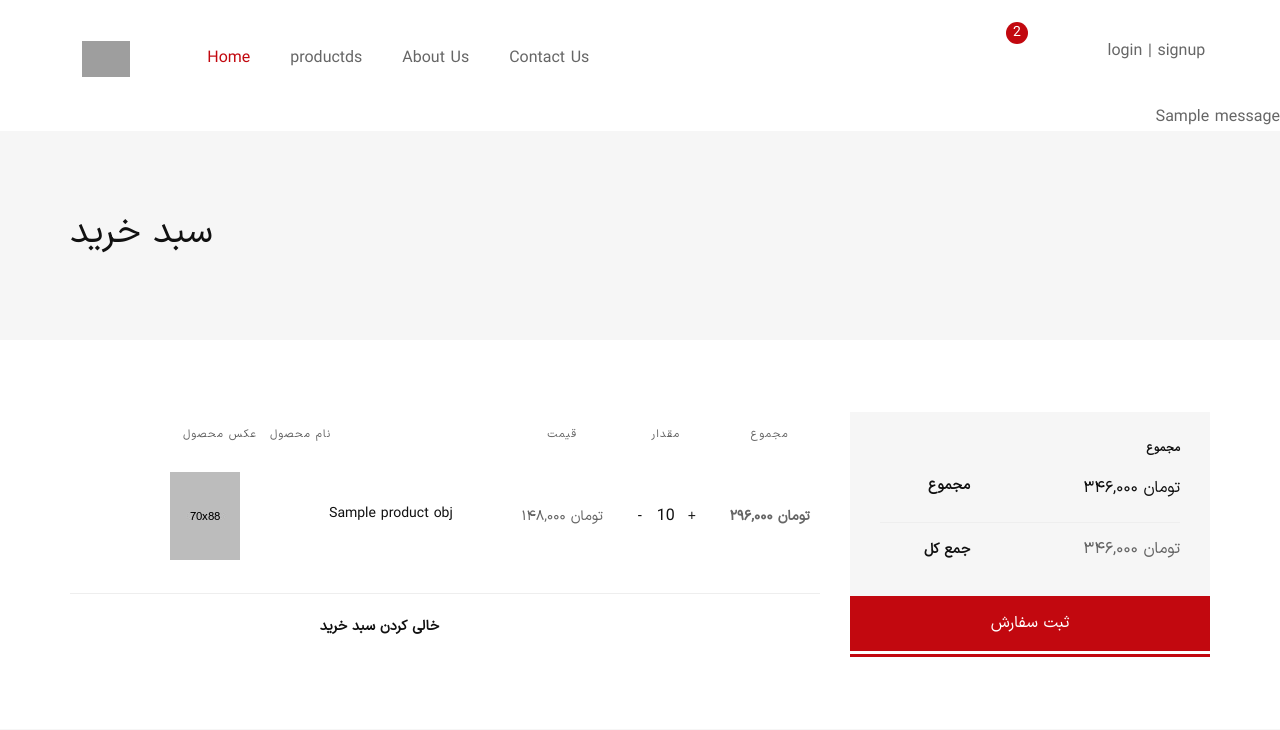
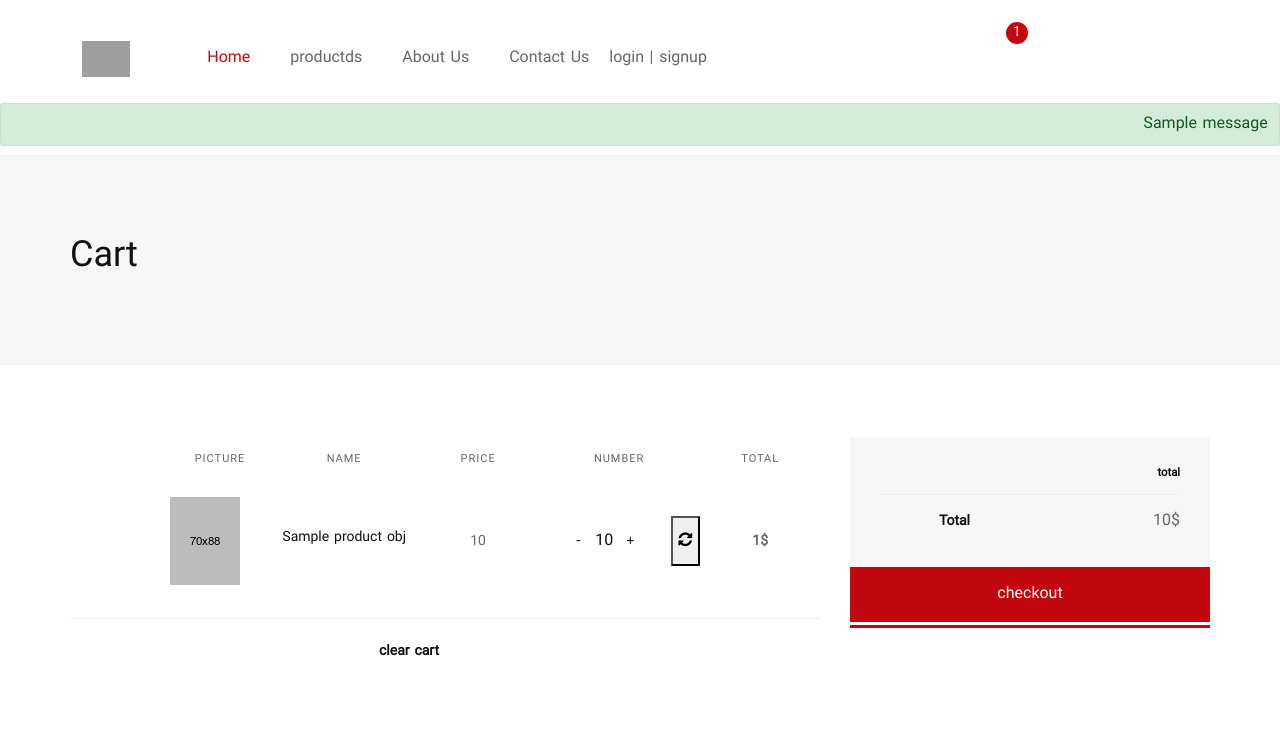
Before and after one commit to mamadparto/online-shop-web-app, a Django app: template cart/templates/cart/cart_detail.html in a window 1280 px wide. Shown: the top 730 px of the page. Run offline with Django 4.2, Linux system fonts and the light colour scheme; the template is opened without the code that fills it: most values are stand-ins (such as "Sample title", 1, 10 or a date in 2020); one stand-in notice (Sample message) is shown; some libraries are stand-ins or nearby versions; some web fonts are replaced; grey boxes are pictures that could not be loaded.

Commit message:
implement cart functionality

```diff
--- /dev/null
+++ b/cart/context_processors.py
@@ -0,0 +1,4 @@
+from .cart import Cart
+
+def cart(request):
+    return {'cart': Cart(request)}
--- a/cart/forms.py
+++ b/cart/forms.py
@@ -4,3 +4,5 @@ class AddToCartProductForm(forms.Form):
     QUANTITY_CHOICES = [(i, str(i)) for i in range(1,16)]
 
     quantity = forms.TypedChoiceField(choices=QUANTITY_CHOICES, coerce=int)
+
+    inplace = forms.BooleanField(required=False, widget=forms.HiddenInput)
--- a/cart/templates/cart/cart_detail.html
+++ b/cart/templates/cart/cart_detail.html
@@ -7,19 +7,7 @@
 
 {% block content %}
 
-        <!-- Breadcrumb area Start -->
-        <div class="breadcrumb-area bg-color ptb--90" data-bg-color="#f6f6f6">
-            <div class="container">
-                <div class="row">
-                    <div class="col-12">
-                        <div class="d-flex justify-content-between align-items-center flex-sm-row flex-column">
-                            <h1 class="page-title">سبد خرید</h1>
-                        </div>
-                    </div>
-                </div>
-            </div>
-        </div>
-        <!-- Breadcrumb area End -->
+    {% include 'topheader.html' with header_name='Cart' %}
 
         <!-- Main Content Wrapper Start -->
         <div class="main-content-wrapper">
@@ -27,19 +15,21 @@
                 <div class="container">
                     <div class="row">
                         <div class="col-lg-8 mb-md--50">
-                            <form class="cart-form" action="#">
+
                                 <div class="row no-gutters">
                                     <div class="col-12">
+                                        {% if cart %}
                                         <div class="table-content table-responsive">
+
                                             <table class="table text-center">
                                                 <thead>
                                                     <tr>
                                                         <th>&nbsp;</th>
-                                                        <th>عکس محصول</th>
-                                                        <th class="text-left">نام محصول</th>
-                                                        <th>قیمت</th>
-                                                        <th>مقدار</th>
-                                                        <th>مجموع</th>
+                                                        <th>picture</th>
+                                                        <th>name</th>
+                                                        <th>price</th>
+                                                        <th>number</th>
+                                                        <th>total</th>
                                                     </tr>
                                                 </thead>
                                                 <tbody>
@@ -48,26 +38,36 @@
                                                   <tr>
                                                     <td class="product-remove text-left"><a href="{% url 'cart:cart_remove' item.product_obj.id %}"><i class="flaticon flaticon-cross"></i></a></td>
                                                     <td class="product-thumbnail text-left">
-                                                        <img src="assets/img/products/prod-10-70x88.jpg" alt="Product Thumnail">
+                                                        <img src="assets/img/products/prod-10-70x88.jpg">
                                                     </td>
-                                                    <td class="product-name wide-column">
+                                                    <td class="product-name">
                                                         <h3>
                                                             <a href="{{item.product_obj.get_absolute_url}}">{{item.product_obj.title}}</a>
                                                         </h3>
                                                     </td>
                                                     <td class="product-price">
                                                         <span class="product-price-wrapper">
-                                                            <span class="money">۱۴۸,۰۰۰ تومان</span>
+                                                            <span class="money">{{item.product_obj.price}}</span>
                                                         </span>
                                                     </td>
                                                     <td class="product-quantity">
-                                                        <div class="quantity">
-                                                            <input type="number" class="quantity-input" name="qty" id="qty-1" value="{{item.quantity}}" min="1">
-                                                        </div>
+                                                        <form class="d-flex" action="{% url 'cart:cart_add' item.product_obj.id %}" method="post">
+                                                            {% csrf_token %}
+
+                                                            <div class="quantity">
+                                                                <input type="number" class="quantity-input" name="quantity" id="qty-1" value="{{item.quantity}}" min="1">
+                                                            </div>
+
+                                                                <button class="smal" type="submit"><i class="fa fa-refresh"></i></button>
+
+                                                                {{item.product_update_quantity_form.inplace}}
+
+                                                        </form>
+
                                                     </td>
                                                     <td class="product-total-price">
                                                         <span class="product-price-wrapper">
-                                                            <span class="money">۲۹۶,۰۰۰ تومان</span>
+                                                            <span class="money">{{item.total_price}}$</span>
                                                         </span>
                                                     </td>
                                                 </tr>
@@ -76,42 +76,40 @@
                                                 </tbody>
                                             </table>
                                         </div>
+
+                                        {% else %}
+
+                                        <p>cart is Empty! please add some products to the cart</p>
+                                        <p><a href="{% url 'product_list' %}">go shoping</a></p>
+                                        {% endif %}
                                     </div>
                                 </div>
                                 <div class="row no-gutters border-top pt--20 mt--20">
                                     <div class="col-sm-6 text-sm-right">
-                                        <button type="submit" class="cart-form__btn">خالی کردن سبد خرید</button>
+                                        <button type="submit" class="cart-form__btn">clear cart</button>
                                     </div>
                                 </div>
-                            </form>
+
                         </div>
                         <div class="col-lg-4">
                             <div class="cart-collaterals">
                                 <div class="cart-totals">
-                                    <h5 class="font-size-14 font-bold mb--15">مجموع</h5>
+                                    <h5 class="font-size-14 font-bold mb--15">total</h5>
                                     <div class="cart-calculator">
-                                        <div class="cart-calculator__item">
-                                            <div class="cart-calculator__item--head">
-                                                <span>مجموع</span>
-                                            </div>
-                                            <div class="cart-calculator__item--value">
-                                                <span>۳۴۶,۰۰۰ تومان</span>
-                                            </div>
-                                        </div>
                                         <div class="cart-calculator__item order-total">
                                             <div class="cart-calculator__item--head">
-                                                <span>جمع کل</span>
+                                                <span>total </span>
                                             </div>
                                             <div class="cart-calculator__item--value">
                                                 <span class="product-price-wrapper">
-                                                    <span class="money">۳۴۶,۰۰۰ تومان</span>
+                                                    <span class="money">{{cart.get_total_price}}$</span>
                                                 </span>
                                             </div>
                                         </div>
                                     </div>
                                 </div>
                                 <a href="checkout.html" class="btn btn-fullwidth btn-bg-red btn-color-white btn-hover-2">
-                                    ثبت سفارش
+                                    checkout
                                 </a>
                             </div>
                         </div>
--- a/products/templates/products/product_list.html
+++ b/products/templates/products/product_list.html
@@ -3,6 +3,9 @@
 {% block title %} product list {% endblock title %}
 
 {% block content %}
+
+
+
 
 <div  class="main-content-wrapper container-fluid">
     <div class="shop-page-wrapper shop-fullwidth">
--- a/products/views.py
+++ b/products/views.py
@@ -43,7 +43,6 @@ class CommentCreatedView(generic.CreateView):
 
 
     def form_valid(self, form):
-        messages.success(self.request, message= 'After validation, your comment will be displayed')
         obj = form.save(commit=False)
         obj.author = self.request.user
 
@@ -51,5 +50,6 @@ class CommentCreatedView(generic.CreateView):
 
         Product = get_object_or_404( models.Product, id = int(self.kwargs['pk']))
         obj.product = Product
+        messages.success(self.request, message= 'After validation, your comment will be displayed')
 
         return super().form_valid(form)
--- a/templates/_base.html
+++ b/templates/_base.html
@@ -78,6 +78,13 @@
                                                 <span class="mm-text"> Contact Us </span>
                                             </a>
                                         </li>
+                                        <li class="mainmenu__item menu-item-has-children">
+                                            {% if user.is_authenticated %}
+                                                <span>welcome {{user.username}}    |   <a href={% url 'account_logout' %}> logout </a></span>
+                                            {% else %}
+                                                <span><a href="{% url 'account_login' %}">login</a>   |   <a href="{% url 'account_signup' %}"> signup </a></span>
+                                            {% endif %}
+                                        </li>
                                     </ul>
                                 </div>
                             </nav>
@@ -92,7 +99,7 @@
                                 <li class="header-toolbar__item mini-cart-item">
                                     <a href="#miniCart" class="header-toolbar__btn toolbar-btn mini-cart-btn">
                                         <i class="flaticon flaticon-shopping-cart"></i>
-                                        <sup class="mini-cart-count">2</sup>
+                                        <sup class="mini-cart-count">{{cart|length}}</sup>
                                     </a>
                                 </li>
                                 <li class="header-toolbar__item user-info">
@@ -119,11 +126,7 @@
                                         <i class="flaticon flaticon-search"></i>
                                     </a>
                                 </li>
-                                {% if user.is_authenticated %}
-                                welcome {{user.username}} | <a href={% url 'account_logout' %}> logout </a>
-                            {% else %}
-                                <a href="{% url 'account_login' %}"> login </a> |  <a href="{% url 'account_signup' %}"> signup </a>
-                            {% endif %}
+
                             </ul>
                         </div>
                     </div>
@@ -140,11 +143,18 @@
 
 
         {% if messages %}
-        <ul class="messages">
-            {% for message in messages %}
-            <li{% if message.tags %} class="{{ message.tags }}"{% endif %}>{{ message }}</li>
-            {% endfor %}
-        </ul>
+            <div class="contaicer" dir="rtl">
+
+                {% for message in messages %}
+                    <div class="alert alert-{{ message.tags }}">{{message}}</div>
+
+                {% endfor %}
+
+            </div>
+
+
+
+
         {% endif %}
 
 
@@ -204,6 +214,8 @@
                     <h3 class="mini-cart__heading mb--40 mb-lg--30 text-right">Cart</h3>
                     <div class="mini-cart__content">
                         <ul class="mini-cart__list text-right">
+                            {% for item in cart %}
+
                             <li class="mini-cart__product d-flex justify-content-between">
                                 <div class="mini-cart__product__image">
                                     <a href="#">
@@ -212,59 +224,25 @@
                                 </div>
                                 <div class="mini-cart__product__content pt-2">
                                     <span class="mini-cart__product__title d-flex flex-row justify-content-between">
-                                        <a href="#">producut 1</a>
-                                        <a href="#" class="">
+                                        <a href="{{item.product_obj.get_absolute_url}}">{{item.product_obj.title}}</a>
+                                        <a href="{% url 'cart:cart_remove' item.product_obj.id %}" class="">
                                             &#10060;
                                         </a>
                                     </span>
                                     <span class="mini-cart__product__quantity">
-                                        <span>49$ </span> &#215; <span>۱</span>
+                                        <span>{{item.product_obj.price}}$ </span> &#215; <span>{{item.quantity}}</span>
                                     </span>
                                 </div>
                             </li>
-                            <li class="mini-cart__product d-flex justify-content-between">
-                                <div class="mini-cart__product__image">
-                                    <a href="#">
-                                        <img src="{% static 'img/products/prod-1-100x100.jpg' %}" alt="products">
-                                    </a>
-                                </div>
-                                <div class="mini-cart__product__content pt-2">
-                                    <span class="mini-cart__product__title d-flex flex-row justify-content-between">
-                                        <a href="#">product2</a>
-                                        <a href="#" class="">
-                                            &#10060;
-                                        </a>
-                                    </span>
-                                    <span class="mini-cart__product__quantity">
-                                        <span>49$</span> &#215; <span>۱</span>
-                                    </span>
-                                </div>
-                            </li>
-                            <li class="mini-cart__product d-flex justify-content-between">
-                                <div class="mini-cart__product__image">
-                                    <a href="#">
-                                        <img src="{% static 'img/products/prod-1-100x100.jpg' %}" alt="products">
-                                    </a>
-                                </div>
-                                <div class="mini-cart__product__content pt-2">
-                                    <span class="mini-cart__product__title d-flex flex-row justify-content-between">
-                                        <a href="#">product3</a>
-                                        <a href="#" class="">
-                                            &#10060;
-                                        </a>
-                                    </span>
-                                    <span class="mini-cart__product__quantity">
-                                        <span>49$</span> &#215; <span>۱</span>
-                                    </span>
-                                </div>
-                            </li>
+
+                            {% endfor %}
                         </ul>
                         <div class="mini-cart__total">
                             <span>Total</span>
-                            <span class="ammount">148$</span>
+                            <span class="ammount">{{cart.get_total_price}}$</span>
                         </div>
                         <div class="mini-cart__buttons">
-                            <a href="cart.html" class="btn btn-fullwidth btn-bg-sand mb--20">View Cart</a>
+                            <a href="{% url 'cart:cart_detail' %}" class="btn btn-fullwidth btn-bg-sand mb--20">View Cart</a>
                             <a href="checkout.html" class="btn btn-fullwidth btn-bg-sand">Payment</a>
                         </div>
                     </div>
--- /dev/null
+++ b/templates/topheader.html
@@ -0,0 +1,15 @@
+
+
+        <!-- Breadcrumb area Start -->
+        <div class="breadcrumb-area bg-color ptb--90" data-bg-color="#f6f6f6">
+            <div class="container">
+                <div class="row">
+                    <div class="col-12">
+                        <div class="d-flex justify-content-between align-items-center flex-sm-row flex-column">
+                            <h1 class="page-title">{{header_name}}</h1>
+                        </div>
+                    </div>
+                </div>
+            </div>
+        </div>
+        <!-- Breadcrumb area End -->
```
Also changed, not shown: cart/cart.py (+14 -6 lines), cart/views.py (+9 -2 lines), config/settings.py (+12 -0 lines), products/templates/products/comment_validation.html (deleted, +0 -10 lines), products/templates/products/product_detail.html (+11 -13 lines).
